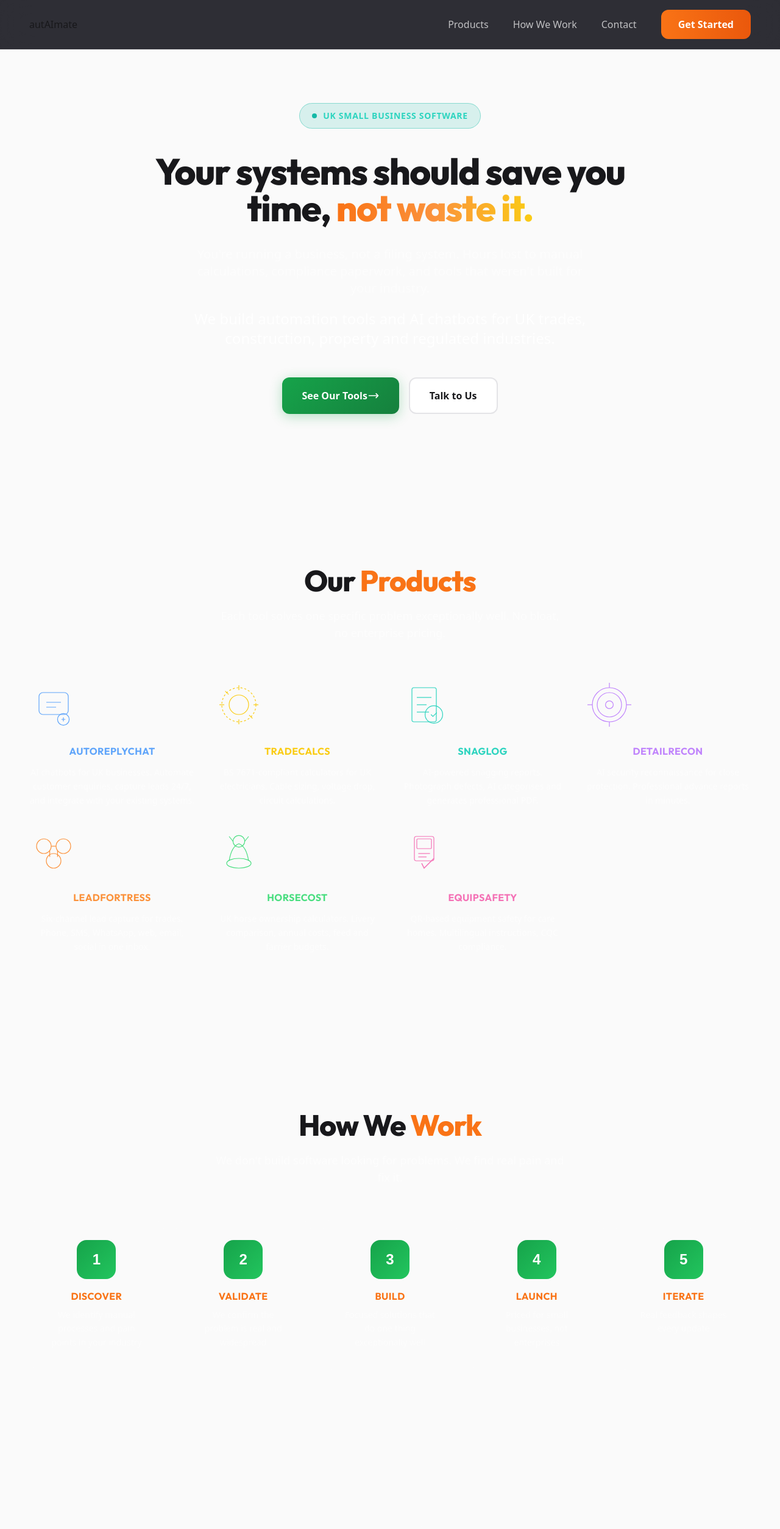
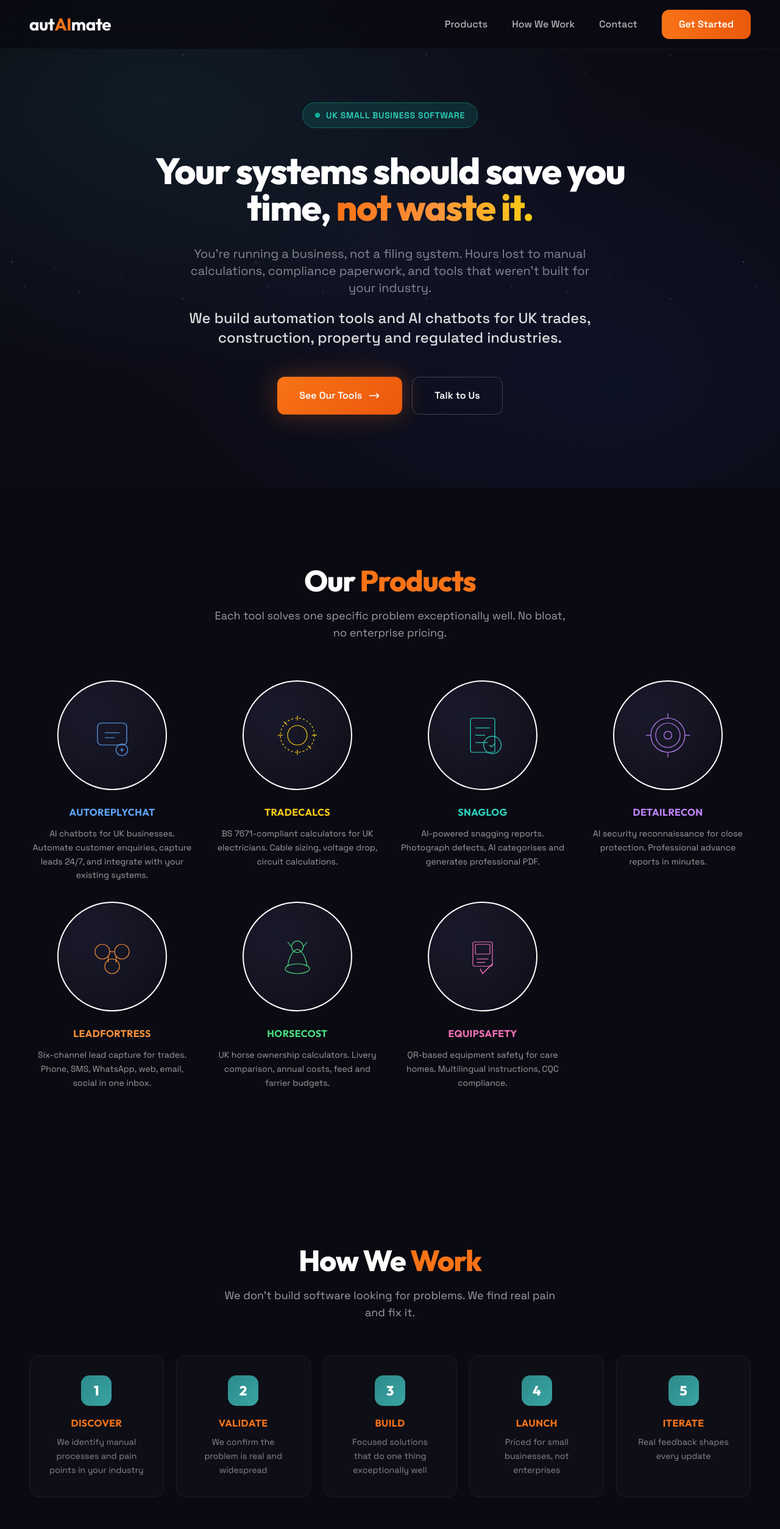
Before and after one commit to Agricog/autaimate, a React (Vite) app: page / in a window 1280 px wide. Shown: the top 2508 px of the page at 61% size. Built offline with nearby package versions, Linux system fonts and the light colour scheme.

Commit message:
Update index.css

```diff
--- a/src/index.css
+++ b/src/index.css
@@ -6,178 +6,157 @@
 html { scroll-behavior: smooth; }
 
 body {
-  font-family: 'Work Sans', system-ui, sans-serif;
-  background-color: #fafafa;
-  color: #18181b;
+  font-family: 'Space Grotesk', system-ui, sans-serif;
+  background: #0a0a12;
+  color: #ffffff;
+  overflow-x: hidden;
   -webkit-font-smoothing: antialiased;
-  -moz-osx-font-smoothing: grayscale;
 }
 
-/* Accent text */
-.text-accent {
-  color: #16a34a;
+.cosmic-bg {
+  position: fixed;
+  top: 0;
+  left: 0;
+  width: 100%;
+  height: 100%;
+  background:
+    radial-gradient(ellipse at 20% 20%, rgba(45, 138, 138, 0.12) 0%, transparent 50%),
+    radial-gradient(ellipse at 80% 80%, rgba(30, 58, 138, 0.12) 0%, transparent 50%),
+    radial-gradient(ellipse at 50% 50%, rgba(15, 15, 30, 1) 0%, #0a0a12 100%);
+  z-index: -2;
+  pointer-events: none;
 }
 
-/* Gradient headline */
-.gradient-headline {
-  background: linear-gradient(135deg, #16a34a 0%, #22c55e 50%, #4ade80 100%);
-  -webkit-background-clip: text;
-  -webkit-text-fill-color: transparent;
-  background-clip: text;
+.stars {
+  position: fixed;
+  top: 0;
+  left: 0;
+  width: 100%;
+  height: 100%;
+  z-index: -1;
+  pointer-events: none;
+  background-image:
+    radial-gradient(2px 2px at 20px 30px, rgba(255,255,255,0.3), transparent),
+    radial-gradient(2px 2px at 40px 70px, rgba(255,255,255,0.2), transparent),
+    radial-gradient(1px 1px at 90px 40px, rgba(255,255,255,0.4), transparent),
+    radial-gradient(2px 2px at 130px 80px, rgba(255,255,255,0.2), transparent),
+    radial-gradient(1px 1px at 160px 120px, rgba(255,255,255,0.3), transparent),
+    radial-gradient(2px 2px at 200px 50px, rgba(255,255,255,0.15), transparent),
+    radial-gradient(1px 1px at 250px 160px, rgba(255,255,255,0.25), transparent),
+    radial-gradient(2px 2px at 300px 90px, rgba(255,255,255,0.2), transparent);
+  background-size: 400px 400px;
+  animation: twinkle 8s ease-in-out infinite;
 }
 
-/* Card styles */
-.card {
-  background: #ffffff;
-  border: 1px solid #e4e4e7;
-  border-radius: 16px;
-  transition: all 0.3s ease;
+@keyframes twinkle {
+  0%, 100% { opacity: 1; }
+  50% { opacity: 0.7; }
 }
 
-.card:hover {
-  border-color: #16a34a;
-  box-shadow: 0 20px 40px rgba(0, 0, 0, 0.08);
-  transform: translateY(-4px);
+@keyframes pulse-dot {
+  0%, 100% { opacity: 1; transform: scale(1); }
+  50% { opacity: 0.5; transform: scale(1.2); }
 }
 
-/* Process number */
-.process-number {
-  width: 64px;
-  height: 64px;
-  border-radius: 16px;
-  background: linear-gradient(135deg, #16a34a, #22c55e);
-  display: flex;
-  align-items: center;
-  justify-content: center;
-  font-family: 'Sora', sans-serif;
-  font-weight: 700;
-  font-size: 24px;
-  color: white;
-  flex-shrink: 0;
+.pulse-dot {
+  animation: pulse-dot 2s ease-in-out infinite;
 }
 
-/* Button primary */
+.logo-text {
+  font-family: 'Outfit', sans-serif;
+  font-size: 28px;
+  font-weight: 700;
+  color: #fff;
+  text-decoration: none;
+  letter-spacing: -0.5px;
+}
+
+.logo-text span {
+  color: #f97316;
+}
+
 .btn-primary {
   display: inline-flex;
   align-items: center;
-  justify-content: center;
-  padding: 16px 32px;
-  background: linear-gradient(135deg, #16a34a, #15803d);
+  gap: 10px;
+  padding: 18px 36px;
+  background: linear-gradient(135deg, #f97316, #ea580c);
   color: white;
   font-weight: 600;
   font-size: 16px;
   border-radius: 12px;
   text-decoration: none;
-  transition: all 0.3s ease;
-  box-shadow: 0 4px 20px rgba(22, 163, 74, 0.3);
+  transition: all 0.3s;
+  box-shadow: 0 0 40px rgba(249, 115, 22, 0.3);
 }
 
 .btn-primary:hover {
   transform: translateY(-2px);
-  box-shadow: 0 8px 30px rgba(22, 163, 74, 0.4);
+  box-shadow: 0 0 60px rgba(249, 115, 22, 0.5);
 }
 
-/* Button secondary */
 .btn-secondary {
   display: inline-flex;
   align-items: center;
-  justify-content: center;
-  padding: 16px 32px;
-  background: white;
-  color: #18181b;
+  gap: 10px;
+  padding: 18px 36px;
+  background: transparent;
+  color: white;
   font-weight: 600;
   font-size: 16px;
   border-radius: 12px;
   text-decoration: none;
-  border: 2px solid #e4e4e7;
-  transition: all 0.3s ease;
+  border: 1px solid rgba(255,255,255,0.2);
+  transition: all 0.3s;
 }
 
 .btn-secondary:hover {
-  border-color: #16a34a;
-  color: #16a34a;
+  border-color: #2d8a8a;
+  color: #5bbfbf;
 }
 
-/* Status badges */
-.badge-live {
-  background: #dcfce7;
-  color: #166534;
-  padding: 6px 12px;
-  border-radius: 100px;
-  font-size: 12px;
-  font-weight: 600;
-  text-transform: uppercase;
-  letter-spacing: 0.05em;
+.product-circle {
+  width: 180px;
+  height: 180px;
+  border-radius: 50%;
+  background: radial-gradient(circle at 30% 30%, rgba(30, 30, 50, 0.8), rgba(15, 15, 25, 0.95));
+  border: 2px solid;
+  display: flex;
+  align-items: center;
+  justify-content: center;
+  transition: all 0.4s ease;
 }
 
-.badge-demo {
-  background: #fef3c7;
-  color: #92400e;
-  padding: 6px 12px;
-  border-radius: 100px;
-  font-size: 12px;
-  font-weight: 600;
-  text-transform: uppercase;
-  letter-spacing: 0.05em;
+.product-card:hover .product-circle {
+  box-shadow: 0 0 50px var(--glow-color);
 }
 
-.badge-coming {
-  background: #e0e7ff;
-  color: #3730a3;
-  padding: 6px 12px;
-  border-radius: 100px;
-  font-size: 12px;
-  font-weight: 600;
-  text-transform: uppercase;
-  letter-spacing: 0.05em;
+.process-number {
+  width: 50px;
+  height: 50px;
+  background: linear-gradient(135deg, #2d8a8a, #3aa3a3);
+  border-radius: 14px;
+  display: flex;
+  align-items: center;
+  justify-content: center;
+  font-family: 'Outfit', sans-serif;
+  font-weight: 800;
+  font-size: 22px;
+  color: white;
 }
 
-/* Section divider */
-.section-divider {
-  height: 1px;
-  background: linear-gradient(90deg, transparent, #e4e4e7, transparent);
+.contact-icon {
+  width: 50px;
+  height: 50px;
+  background: rgba(45, 138, 138, 0.15);
+  border: 1px solid rgba(45, 138, 138, 0.3);
+  border-radius: 14px;
+  display: flex;
+  align-items: center;
+  justify-content: center;
 }
 
-/* Input styles */
-input, textarea, select {
-  width: 100%;
-  padding: 16px;
-  background: white;
-  border: 2px solid #e4e4e7;
-  border-radius: 12px;
-  font-family: inherit;
-  font-size: 16px;
-  transition: all 0.3s ease;
-}
-
-input:focus, textarea:focus, select:focus {
-  outline: none;
-  border-color: #16a34a;
-  box-shadow: 0 0 0 4px rgba(22, 163, 74, 0.1);
-}
-
-/* Scrollbar */
 ::-webkit-scrollbar { width: 8px; }
-::-webkit-scrollbar-track { background: #f4f4f5; }
-::-webkit-scrollbar-thumb { background: #d4d4d8; border-radius: 4px; }
-::-webkit-scrollbar-thumb:hover { background: #a1a1aa; }
-
-/* Animation delays */
-.delay-100 { animation-delay: 100ms; }
-.delay-200 { animation-delay: 200ms; }
-.delay-300 { animation-delay: 300ms; }
-.delay-400 { animation-delay: 400ms; }
-.delay-500 { animation-delay: 500ms; }
-
-/* FAQ Details */
-details summary { cursor: pointer; list-style: none; }
-details summary::-webkit-details-marker { display: none; }
-
-/* Product card icon containers */
-.icon-electrical { background: linear-gradient(135deg, #fbbf24, #f59e0b); }
-.icon-property { background: linear-gradient(135deg, #0ea5e9, #0284c7); }
-.icon-security { background: linear-gradient(135deg, #64748b, #475569); }
-.icon-leads { background: linear-gradient(135deg, #a855f7, #9333ea); }
-.icon-equestrian { background: linear-gradient(135deg, #22c55e, #16a34a); }
-.icon-healthcare { background: linear-gradient(135deg, #f43f5e, #e11d48); }
-.icon-construction { background: linear-gradient(135deg, #06b6d4, #0891b2); }
+::-webkit-scrollbar-track { background: #0a0a12; }
+::-webkit-scrollbar-thumb { background: #333; border-radius: 4px; }
+::-webkit-scrollbar-thumb:hover { background: #444; }
```
